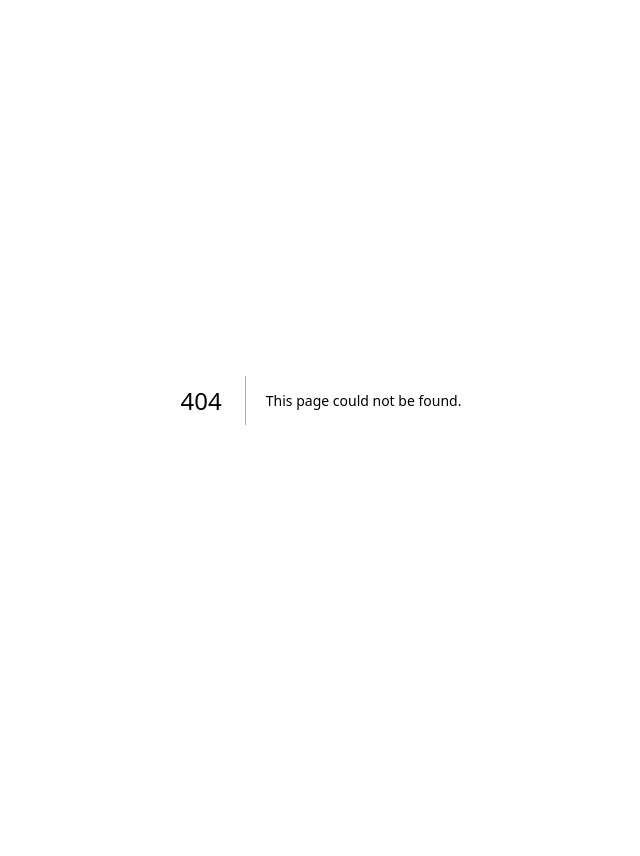
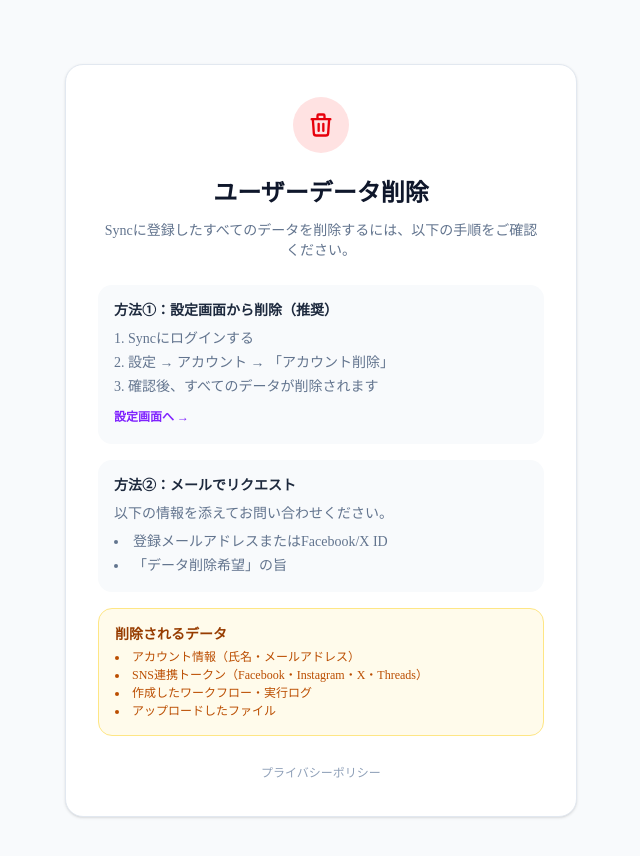
Before and after one commit to net-runners-com/sync, a Next.js app: page /data-deletion in a window 1280 px wide. Before the commit this address had no page. Shown: the top 856 px of the page, without its empty margins (319-959 px from the left). Before the commit the page ends 800 px from the top, so only its background shows below. Built offline with nearby package versions, Linux system fonts and the light colour scheme.

Commit message:
feat: Add data deletion callback API and /data-deletion page for Meta app review

```diff
--- /dev/null
+++ b/src/app/api/auth/data-deletion/route.ts
@@ -0,0 +1,90 @@
+import { NextRequest, NextResponse } from "next/server";
+import { prisma } from "@/lib/prisma";
+import crypto from "crypto";
+
+// Meta が signed_request を送ってくるのでパース＋検証する
+function parseSignedRequest(signedRequest: string, appSecret: string) {
+  const [encodedSig, payload] = signedRequest.split(".");
+  if (!encodedSig || !payload) return null;
+
+  // base64url → base64
+  const toBase64 = (s: string) => s.replace(/-/g, "+").replace(/_/g, "/") + "==".slice(0, (4 - (s.length % 4)) % 4);
+
+  const sig = Buffer.from(toBase64(encodedSig), "base64");
+  const data = JSON.parse(Buffer.from(toBase64(payload), "base64").toString("utf8"));
+
+  // HMACで署名を検証
+  const expectedSig = crypto.createHmac("sha256", appSecret).update(payload).digest();
+  if (!crypto.timingSafeEqual(sig, expectedSig)) {
+    console.error("[DataDeletion] Signature mismatch");
+    return null;
+  }
+  return data;
+}
+
+// Meta から呼ばれるデータ削除コールバック (POST)
+export async function POST(request: NextRequest) {
+  try {
+    const formData = await request.formData();
+    const signedRequest = formData.get("signed_request") as string;
+
+    if (!signedRequest) {
+      return NextResponse.json({ error: "signed_request is required" }, { status: 400 });
+    }
+
+    const appSecret = process.env.FACEBOOK_CLIENT_SECRET || "";
+    const data = parseSignedRequest(signedRequest, appSecret);
+
+    if (!data) {
+      return NextResponse.json({ error: "Invalid signed_request" }, { status: 400 });
+    }
+
+    const fbUserId = data.user_id as string;
+    if (!fbUserId) {
+      return NextResponse.json({ error: "user_id not found in signed_request" }, { status: 400 });
+    }
+
+    // Facebook の providerAccountId でアカウントを検索してユーザーIDを特定
+    const account = await prisma.account.findFirst({
+      where: { provider: "facebook", providerAccountId: fbUserId },
+      select: { userId: true },
+    });
+
+    let deleted = false;
+    if (account?.userId) {
+      // ユーザーに紐づく全データを削除
+      await prisma.$transaction([
+        prisma.executionLog.deleteMany({ where: { workflow: { userId: account.userId } } }),
+        prisma.workflow.deleteMany({ where: { userId: account.userId } }),
+        prisma.account.deleteMany({ where: { userId: account.userId } }),
+        prisma.session.deleteMany({ where: { userId: account.userId } }),
+        prisma.user.delete({ where: { id: account.userId } }),
+      ]);
+      deleted = true;
+      console.log(`[DataDeletion] Deleted user data for Facebook userId: ${fbUserId}`);
+    } else {
+      console.log(`[DataDeletion] No user found for Facebook userId: ${fbUserId}`);
+    }
+
+    // Meta は confirmation_code と status_url を要求する
+    const confirmationCode = crypto.randomBytes(16).toString("hex");
+    const baseUrl = process.env.NEXTAUTH_URL || "https://yourdomain.com";
+
+    return NextResponse.json({
+      url: `${baseUrl}/data-deletion?code=${confirmationCode}`,
+      confirmation_code: confirmationCode,
+      deleted,
+    });
+  } catch (error) {
+    console.error("[DataDeletion] Error:", error);
+    return NextResponse.json({ error: "Internal server error" }, { status: 500 });
+  }
+}
+
+// ユーザーが確認コードで削除状態を確認できる (GET)
+export async function GET() {
+  return NextResponse.json({
+    message: "Data Deletion Request endpoint. Send POST with signed_request from Meta.",
+    endpoint: "/api/auth/data-deletion",
+  });
+}
--- /dev/null
+++ b/src/app/data-deletion/page.tsx
@@ -0,0 +1,111 @@
+import type { Metadata } from "next";
+import Link from "next/link";
+
+export const metadata: Metadata = {
+  title: "ユーザーデータ削除 | Sync",
+  description: "Syncのユーザーデータ削除リクエストページです。",
+};
+
+// Meta の data deletion callback から confirmation_code が渡される場合もある
+export default async function DataDeletionPage({
+  searchParams,
+}: {
+  searchParams: { code?: string };
+}) {
+  const code = searchParams.code;
+
+  return (
+    <div className="min-h-screen bg-slate-50 dark:bg-slate-950 flex items-center justify-center px-4 py-16">
+      <div className="max-w-lg w-full">
+        <div className="bg-white dark:bg-slate-900 rounded-2xl border border-slate-200 dark:border-slate-800 shadow-sm p-8">
+          {code ? (
+            // Metaのコールバックから来た場合 - 削除確認画面
+            <>
+              <div className="flex items-center justify-center w-14 h-14 rounded-full bg-green-100 dark:bg-green-900/30 mx-auto mb-6">
+                <svg className="w-7 h-7 text-green-600 dark:text-green-400" fill="none" viewBox="0 0 24 24" stroke="currentColor">
+                  <path strokeLinecap="round" strokeLinejoin="round" strokeWidth={2} d="M5 13l4 4L19 7" />
+                </svg>
+              </div>
+              <h1 className="text-2xl font-bold text-slate-900 dark:text-white text-center mb-3">
+                データ削除を受け付けました
+              </h1>
+              <p className="text-slate-500 dark:text-slate-400 text-center text-sm mb-6">
+                ご登録の情報は削除されました。ご不明な点があればお問い合わせください。
+              </p>
+              <div className="bg-slate-50 dark:bg-slate-800 rounded-xl p-4 text-sm">
+                <p className="text-slate-500 dark:text-slate-400 text-xs mb-1">確認コード</p>
+                <p className="font-mono text-slate-800 dark:text-slate-200 break-all">{code}</p>
+              </div>
+            </>
+          ) : (
+            // 通常のアクセス - 削除方法の案内
+            <>
+              <div className="flex items-center justify-center w-14 h-14 rounded-full bg-red-100 dark:bg-red-900/30 mx-auto mb-6">
+                <svg className="w-7 h-7 text-red-600 dark:text-red-400" fill="none" viewBox="0 0 24 24" stroke="currentColor">
+                  <path strokeLinecap="round" strokeLinejoin="round" strokeWidth={2} d="M19 7l-.867 12.142A2 2 0 0116.138 21H7.862a2 2 0 01-1.995-1.858L5 7m5 4v6m4-6v6m1-10V4a1 1 0 00-1-1h-4a1 1 0 00-1 1v3M4 7h16" />
+                </svg>
+              </div>
+              <h1 className="text-2xl font-bold text-slate-900 dark:text-white text-center mb-3">
+                ユーザーデータ削除
+              </h1>
+              <p className="text-slate-500 dark:text-slate-400 text-center text-sm mb-6">
+                Syncに登録したすべてのデータを削除するには、以下の手順をご確認ください。
+              </p>
+
+              <div className="flex flex-col gap-4">
+                <div className="p-4 bg-slate-50 dark:bg-slate-800 rounded-xl">
+                  <p className="font-semibold text-slate-800 dark:text-slate-200 text-sm mb-2">
+                    方法①：設定画面から削除（推奨）
+                  </p>
+                  <ol className="text-sm text-slate-500 dark:text-slate-400 space-y-1 list-decimal list-inside">
+                    <li>Syncにログインする</li>
+                    <li>設定 → アカウント → 「アカウント削除」</li>
+                    <li>確認後、すべてのデータが削除されます</li>
+                  </ol>
+                  <Link
+                    href="/dashboard/settings"
+                    className="mt-3 inline-block text-xs font-semibold text-violet-600 dark:text-violet-400 hover:underline"
+                  >
+                    設定画面へ →
+                  </Link>
+                </div>
+
+                <div className="p-4 bg-slate-50 dark:bg-slate-800 rounded-xl">
+                  <p className="font-semibold text-slate-800 dark:text-slate-200 text-sm mb-2">
+                    方法②：メールでリクエスト
+                  </p>
+                  <p className="text-sm text-slate-500 dark:text-slate-400">
+                    以下の情報を添えてお問い合わせください。
+                  </p>
+                  <ul className="text-sm text-slate-500 dark:text-slate-400 mt-2 space-y-1 list-disc list-inside">
+                    <li>登録メールアドレスまたはFacebook/X ID</li>
+                    <li>「データ削除希望」の旨</li>
+                  </ul>
+                </div>
+
+                <div className="p-4 border border-amber-200 dark:border-amber-800 bg-amber-50 dark:bg-amber-900/20 rounded-xl text-sm">
+                  <p className="font-semibold text-amber-800 dark:text-amber-200 mb-1">削除されるデータ</p>
+                  <ul className="text-amber-700 dark:text-amber-300 space-y-0.5 list-disc list-inside text-xs">
+                    <li>アカウント情報（氏名・メールアドレス）</li>
+                    <li>SNS連携トークン（Facebook・Instagram・X・Threads）</li>
+                    <li>作成したワークフロー・実行ログ</li>
+                    <li>アップロードしたファイル</li>
+                  </ul>
+                </div>
+              </div>
+            </>
+          )}
+
+          <div className="mt-6 text-center">
+            <Link
+              href="/privacy-policy"
+              className="text-xs text-slate-400 hover:text-slate-600 dark:hover:text-slate-200 transition-colors"
+            >
+              プライバシーポリシー
+            </Link>
+          </div>
+        </div>
+      </div>
+    </div>
+  );
+}
```
